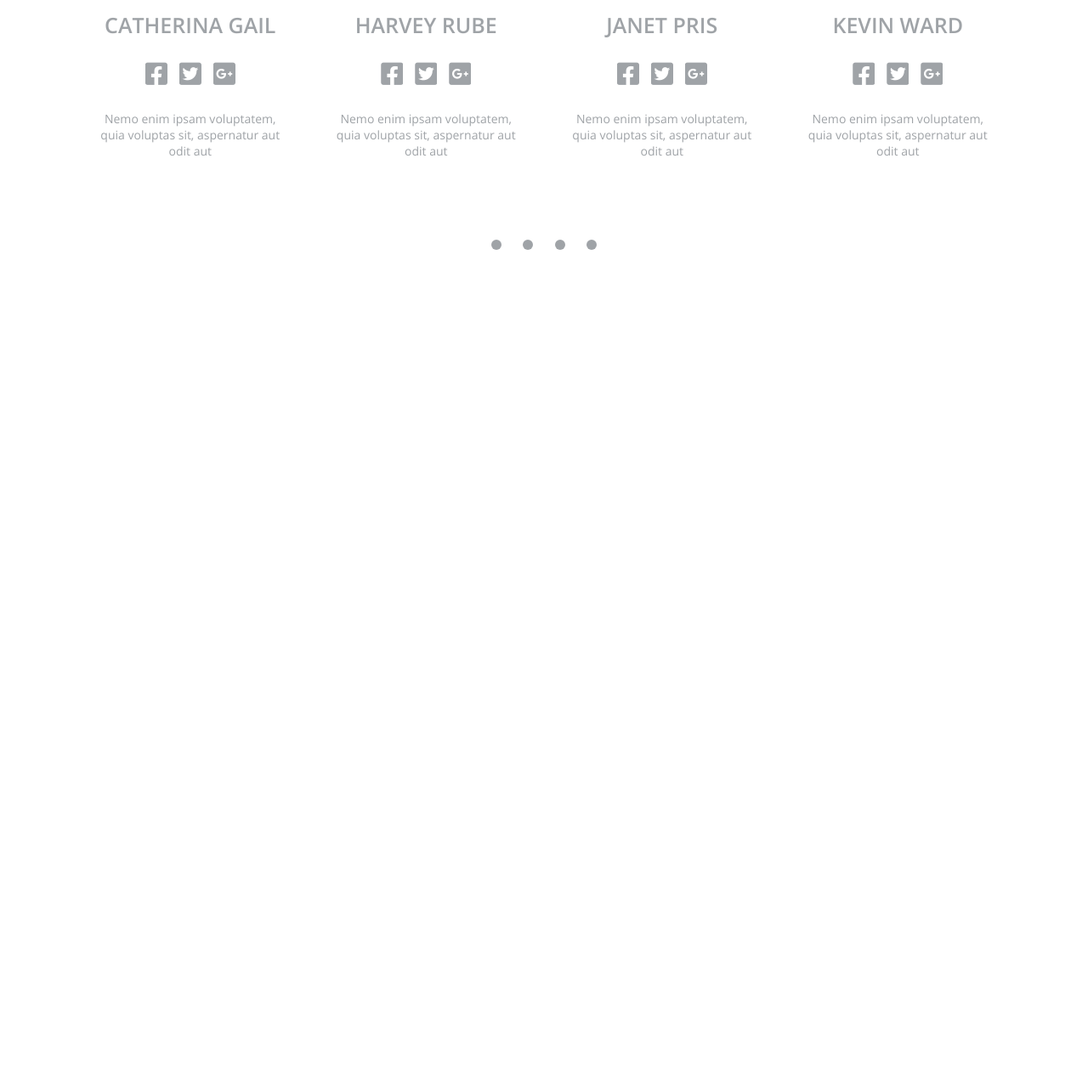
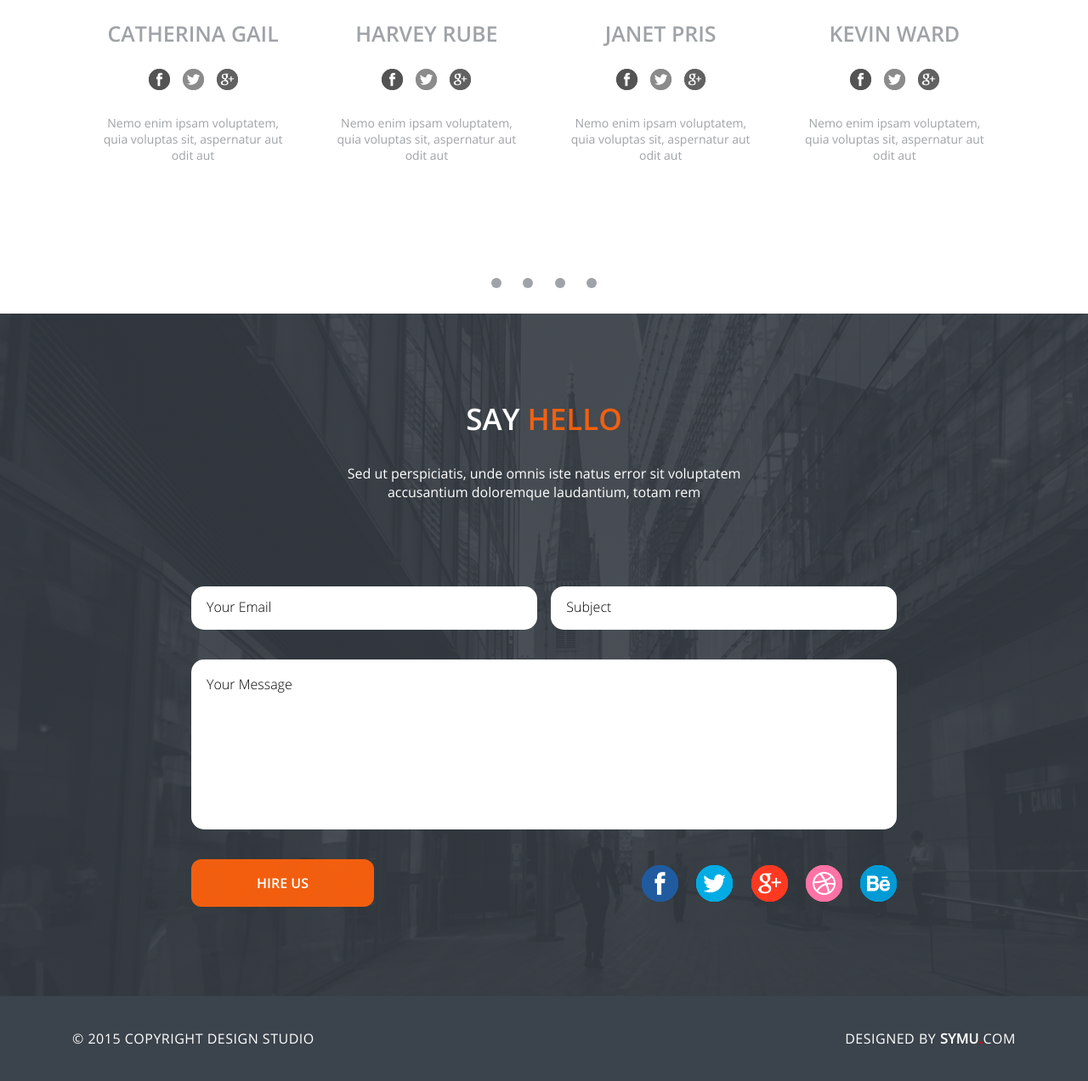
Before and after one commit to khitrukhina/tanatos_project, a plain HTML site: page index.html in a window 1280 px wide. Shown: the part 2264-3536 px from the top of the page at 85% size. Before the commit the page ends 2588 px from the top, so only its background shows below. Drawn offline with Linux system fonts and the light colour scheme.

Commit message:
added the last section and footer, fixed bags

```diff
--- a/index.html
+++ b/index.html
@@ -81,7 +81,7 @@
 	</div>
 	<div class="newsletter">
 		<div class="container">
-			<form action="" class="newsletter__form">
+			<form action="#" method="post" class="newsletter__form">
 				<input type="email" name="email" placeholder="Enter Your email adress for newsletter" multiple="">
 				<button type="submit" name="subscribe">Subscribe</button>
 			</form>
@@ -96,8 +96,7 @@
 				</div>
 			</div>
 			<div class="team__wrapper">
-				<div class="teamItem__wrapper">
-					<a href="#" class="team__item">
+				<div class="team__item">
 					<div class="team__itemImage">
 						<img src="images/1.png" alt="catherina gail">
 					</div>
@@ -107,29 +106,21 @@
 					<div class="team__itemInfo">
 						<div class="team__itemInfoName">catherina gail</div>
 						<div class="team__itemInfoSocial">
-								<object>
 							<a href="#">
-										<i class="fab fa-facebook-square" id="facebook"></i>
+								<img src="images/facebook.png " alt="facebook">
 							</a>
-								</object>
-								<object>
 							<a href="#">
-										<i class="fab fa-twitter-square" id="twitter"></i>
+								<img src="images/twitter.png" alt="twitter">
 							</a>
-								</object>
-								<object>
 							<a href="#">
-										<i class="fab fa-google-plus-square" id="google"></i>
+								<img src="images/google.png" alt="google+">
 							</a>
-								</object>
 						</div>
 						<div class="team__itemInfoText">Nemo enim ipsam voluptatem, quia voluptas sit, aspernatur aut odit aut
 						</div>
 					</div>
-					</a>
 				</div>
-				<div class="teamItem__wrapper">
-					<a href="#" class="team__item">
+				<div class="team__item">
 					<div class="team__itemImage">
 						<img src="images/2.png" alt="harvey rube">
 					</div>
@@ -139,28 +130,20 @@
 					<div class="team__itemInfo">
 						<div class="team__itemInfoName">harvey rube</div>
 						<div class="team__itemInfoSocial">
-								<object>
 							<a href="#">
-										<i class="fab fa-facebook-square" id="facebook"></i>
+								<img src="images/facebook.png" alt="facebook">
 							</a>
-								</object>
-								<object>
 							<a href="#">
-										<i class="fab fa-twitter-square" id="twitter"></i>
+								<img src="images/twitter.png" alt="twitter">
 							</a>
-								</object>
-								<object>
 							<a href="#">
-										<i class="fab fa-google-plus-square" id="google"></i>
+								<img src="images/google.png" alt="google+">
 							</a>
-								</object>
 						</div>
 						<div class="team__itemInfoText">Nemo enim ipsam voluptatem, quia voluptas sit, aspernatur aut odit aut</div>
 					</div>
-					</a>
 				</div>
-				<div class="teamItem__wrapper">
-					<a href="#" class="team__item">
+				<div class="team__item">
 						<div class="team__itemImage">
 							<img src="images/3.png" alt="janet pris">
 						</div>
@@ -170,28 +153,20 @@
 						<div class="team__itemInfo">
 							<div class="team__itemInfoName">janet pris</div>
 							<div class="team__itemInfoSocial">
-								<object>
 								<a href="#">
-										<i class="fab fa-facebook-square" id="facebook"></i>
+									<img src="images/facebook.png" alt="facebook">
 								</a>
-								</object>
-								<object>
 								<a href="#">
-										<i class="fab fa-twitter-square" id="twitter"></i>
+									<img src="images/twitter.png" alt="twitter">
 								</a>
-								</object>
-								<object>
 								<a href="#">
-										<i class="fab fa-google-plus-square" id="google"></i>
+									<img src="images/google.png" alt="google+">
 								</a>
-								</object>
 							</div>
 							<div class="team__itemInfoText">Nemo enim ipsam voluptatem, quia voluptas sit, aspernatur aut odit aut</div>
 						</div>
-					</a>
 				</div>
-				<div class="teamItem__wrapper">
-					<a href="#" class="team__item">
+				<div class="team__item">
 						<div class="team__itemImage">
 							<img src="images/4.png" alt="kevin ward">
 						</div>
@@ -201,25 +176,18 @@
 						<div class="team__itemInfo">
 							<div class="team__itemInfoName">kevin ward</div>
 							<div class="team__itemInfoSocial">
-								<object>
 								<a href="#">
-										<i class="fab fa-facebook-square" id="facebook"></i>
+									<img src="images/facebook.png" alt="facebook">
 								</a>
-								</object>
-								<object>
 								<a href="#">
-										<i class="fab fa-twitter-square" id="twitter"></i>
+									<img src="images/twitter.png" alt="twitter">
 								</a>
-								</object>
-								<object>
 								<a href="#">
-										<i class="fab fa-google-plus-square" id="google"></i>
+									<img src="images/google.png" alt="google+">
 								</a>
-								</object>
 							</div>
 							<div class="team__itemInfoText">Nemo enim ipsam voluptatem, quia voluptas sit, aspernatur aut odit aut</div>
 						</div>
-					</a>
 				</div>
 			</div>
 			<div class="team__slider">
@@ -238,5 +206,52 @@
 			</div>
 		</div>
 	</div>
+	<div class="sayhello">
+		<div class="container">
+			<div class="title">
+				<div class="title__top" id="title__top">say <span>hello</span></div>
+				<div class="title__main" id="title__main">
+					Sed ut perspiciatis, unde omnis iste natus error sit voluptatem accusantium doloremque laudantium, totam rem
+				</div>
+				<form action="#" method="post" class="sayhello__form">
+					<div class="sayhello__emailSubject">
+						<input name="email" type="email" placeholder="Your Email" class="sayhello__email">
+						<input type="text" name="subject" placeholder="Subject" class="sayhello__subject">
+					</div>
+					<div class="sayhello__textarea">
+						<textarea name="user_message" placeholder="Your Message"></textarea>
+					</div>
+					<div class="sayhello__button">
+						<button type="submit">hire us</button>
+						<div class="sayhello__buttonLinks">
+							<a href="#">
+								<img src="images/facebook.png" alt="facebook">
+							</a>
+							<a href="#">
+								<img src="images/twitter.png" alt="twitter">
+							</a>
+							<a href="#">
+								<img src="images/google.png" alt="google+">
+							</a>
+							<a href="#">
+								<img src="images/ball.png" alt="ball">
+							</a>
+							<a href="#">
+								<img src="images/be.png" alt="be">
+							</a>
+						</div>
+					</div>
+				</form>
+			</div>
+		</div>
+	</div>
+	<div class="footer__wrapper">
+		<div class="container">
+			<div class="footer">
+				<div class="footer__copyright">&#169; 2015 copyright design studio</div>
+				<div class="footer__designed">designed by <b>symu</b><span>&#46;</span>com</div>
+			</div>
+		</div>
+	</div>
 </body>
 </html>
--- a/scss/_variables.scss
+++ b/scss/_variables.scss
@@ -26,6 +26,11 @@ $c-orange: #F7600EF9;
 	color: $color;
 }
 
+%placeholder {
+	content: "";
+	@include font("Open Sans light", 16, 400, black);
+}
+
 %button {
 	cursor: pointer;
 	border: none;
--- a/scss/newsletter.scss
+++ b/scss/newsletter.scss
@@ -26,8 +26,7 @@
 		border-radius: 15px;
 
 		&::placeholder {
-			content: "";
-			@include font("Open Sans light", 16, 400, black);
+			@extend %placeholder;
 		}
 
 		@media (min-width: 576px) {
@@ -47,6 +46,7 @@
 	& button {
 		width: 180px;
 		padding: 17px 0;
+		margin: 5px 0;
 		border-radius: 15px;
 		background: $c-orange;
 		transition: all .2s linear;
@@ -59,7 +59,7 @@
 
 		&:hover {
 			background: transparent;
-			box-shadow: 0 0 3px grey;
+			box-shadow: 0 0 3px 3px grey;
 		}
 	}
 }
--- /dev/null
+++ b/scss/sayhello.scss
@@ -0,0 +1,158 @@
+.sayhello {
+	padding: 100px 0;
+	background: linear-gradient(to bottom, rgba(53, 60, 67, 0.9), rgba(53, 60, 67, 0.9)), url("../images/city.png") center;
+	background-size: cover;
+}
+
+
+#title__top {
+	@include font("Open Sans semibold", 35, 400, white);
+}
+
+#title__main {
+	@include font("Open Sans reg", 16, 400, white);
+}
+
+.sayhello__form {
+	width: 300px;
+	margin: 100px auto 0;
+
+	@media (min-width: 576px) {
+		width: 400px;
+	}
+
+	@media (min-width: 768px) {
+		width: 500px;
+	}
+
+	@media (min-width: 992px) {
+		width: 750px;
+	}
+
+	@media (min-width: 1200px) {
+		width: 830px
+	}
+
+	.sayhello__emailSubject {
+		display: flex;
+		justify-content: space-between;
+		flex-direction: column;
+		margin-bottom: 35px;
+
+		@media (min-width: 576px) {
+			flex-direction: row;
+		}
+
+		.sayhello__email, .sayhello__subject {
+			display: block;
+			width: 100%;
+			padding: 18px;
+			background: white;
+			border-radius: 15px;
+
+			@media (min-width: 576px) {
+				width: 49%;
+			}
+
+			&::placeholder {
+				@extend %placeholder;
+			}
+		}
+
+		.sayhello__email {
+			margin-bottom: 35px;
+
+			@media (min-width: 576px) {
+				margin-bottom: 0;
+			}
+		}
+	}
+
+	.sayhello__textarea textarea{
+		display: block;
+		width: 100%;
+		height: 200px;
+		margin-bottom: 35px;
+		padding: 18px;
+		background: white;
+		border-radius: 15px;
+		resize: none;
+
+		&::placeholder {
+			@extend %placeholder;
+		}
+	}
+
+	.sayhello__button {
+		display: flex;
+		flex-direction: column;
+		justify-content: space-between;
+		align-items: center;
+
+		@media (min-width: 992px) {
+			flex-direction: row;
+		}
+
+		& button {
+			width: 215px;
+			margin-bottom: 35px;
+			border: none;
+			@extend %orange-button;
+			background: $c-orange;
+			transition: all .2s linear;
+
+			@media (min-width: 992px) {
+				margin-bottom: 5px;
+			}
+
+			&:hover {
+				background: transparent;
+				box-shadow: 0 0 3px 3px grey;
+			}
+		}
+
+		&Links {
+			display: flex;
+			width: 300px;
+			justify-content: space-between;
+
+			& a img {
+				transition: all .2s linear;
+			}
+
+			& a:hover img{
+				transform: scale(1.1);
+			}
+		}
+	}
+}
+
+.footer__wrapper {
+	background: #3B434CFF;
+
+	.footer {
+		display: flex;
+		align-items: center;
+		justify-content: space-around;
+		flex-direction: column;
+		height: 70px;
+		text-transform: uppercase;
+		letter-spacing: .5px;
+		@include font("Open Sans reg", 10, 400, white);
+
+		@media (min-width: 576px) {
+			flex-direction: row;
+			justify-content: space-between;
+			height: 100px;
+			@include font("Open Sans reg", 12, 400, white);
+		}
+
+		@media (min-width: 768px) {
+			@include font("Open Sans reg", 16, 400, white);
+		}
+
+		&__designed span{
+			@include font("Open Sans reg", 16, 800, red);
+		}
+	}
+}
--- a/scss/styles.scss
+++ b/scss/styles.scss
@@ -3,6 +3,7 @@
 @import "services";
 @import "newsletter";
 @import "team";
+@import "sayhello";
 
 * {
   box-sizing: border-box;
@@ -18,7 +19,7 @@ img {
 	max-width: 100%;
 }
 
-input {
+input, textarea {
 	border: none;
 	outline: none;
 }
@@ -92,7 +93,7 @@ html {
 
 	&__top {
 		text-transform: uppercase;
-		@include font("Open Sans semibold", 35, 400, black);
+		@include font("Open Sans semibold", 35, 400, unset);
 
 		span {
 			@include font("Open Sans semibold", 35, 400, $c-orange);
@@ -101,7 +102,7 @@ html {
 
 	&__main {
 		margin-top: 30px;
-		@include font("Open Sans reg", 16, 400, black);
+		@include font("Open Sans reg", 16, 400, unset);
 
 		@media (min-width: 576px) {
 			padding: 0 50px;
--- a/scss/team.scss
+++ b/scss/team.scss
@@ -1,30 +1,33 @@
 .team {
 	padding: 30px;
 
-	&__wrapper {
-		margin: 0 auto;
+	.title__top {
+		@include font("Open Sans semibold", 35, 400, black);
+	}
+
+	.title__main {
+		@include font("Open Sans reg", 16, 400, black);
+	}
+
+	.team__wrapper {
+		width: 260px;
+		margin: 60px auto 0;
 
 		@media (min-width: 768px) {
 			display: flex;
 			flex-wrap: wrap;
 			justify-content: space-around;
-		}
-
-		.teamItem__wrapper {
-			width: 100%;
-
-			@media (min-width: 768px) {
-				width: 49%;
+			width: 550px;
 		}
 
 		@media (min-width: 1200px) {
-				width: 22%;
+			width: 1100px;
 		}
 	}
 
 	.team__item {
-			display: block;
-			margin-top: 60px;
+		cursor: pointer;
+		margin-bottom: 40px;
 		text-align: center;
 		transition: all 1.5s ease;
 
@@ -49,16 +52,21 @@
 				justify-content: space-around;
 				margin: 25px auto;
 				width: 180px;
-					font-size: 40px;
-					color: #9DA1A5F9;
 
 				@media (min-width: 992px) {
 					width: 120px;
-						font-size: 30px;
 				}
 
-					& a i {
+				& a img {
+					width: 40px;
+					height: 40px;
+					filter: grayscale(1);
 					transition: all .3s linear;
+
+					@media (min-width: 992px) {
+						width: 25px;
+						height: 25px;
+					}
 				}
 			}
 
@@ -84,23 +92,11 @@
 				filter: grayscale(0);
 				transform: scale(1.1);
 			}
-
-				#facebook {
-					color: #205B9FF9;
-				}
-
-				#twitter {
-					color: #00ACE3F9;
-				}
-
-				#google {
-					color: #FF3921F9;
-				}
 		}
 	}
 }
 
-	&__slider {
+.team__slider {
 	display: flex;
 	justify-content: space-around;
 	width: 150px;
@@ -120,4 +116,3 @@
 		}
 	}
 }
-}
```
Also changed, not shown: css/banner.css (added), css/newsletter.css (added), css/sayhello.css (added), css/services.css (added), css/styles.css, css/team.css (added), images/ball.png (added), images/be.png (added), images/city.png (added), images/facebook.png (added), images/google.png (added), images/twitter.png (added), 2 other files. Lines whose indentation alone changed are shown as unchanged.
